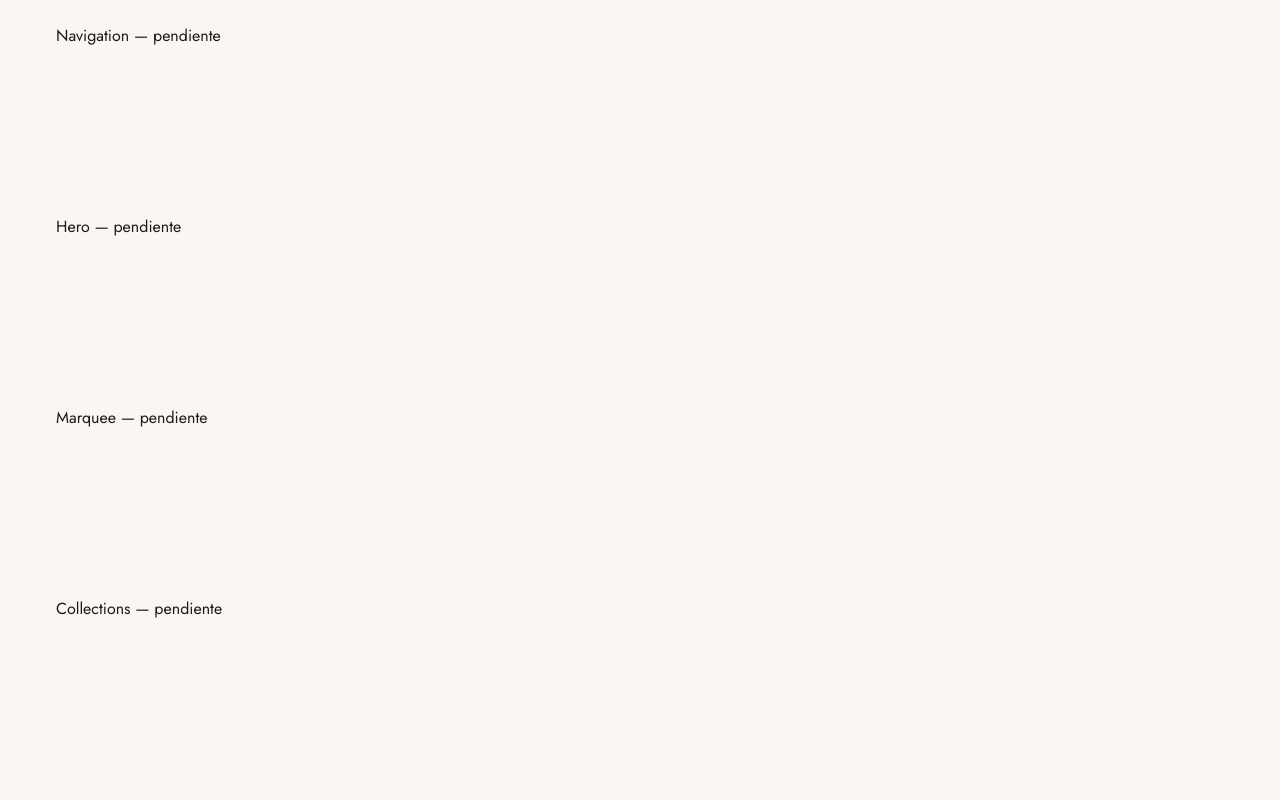
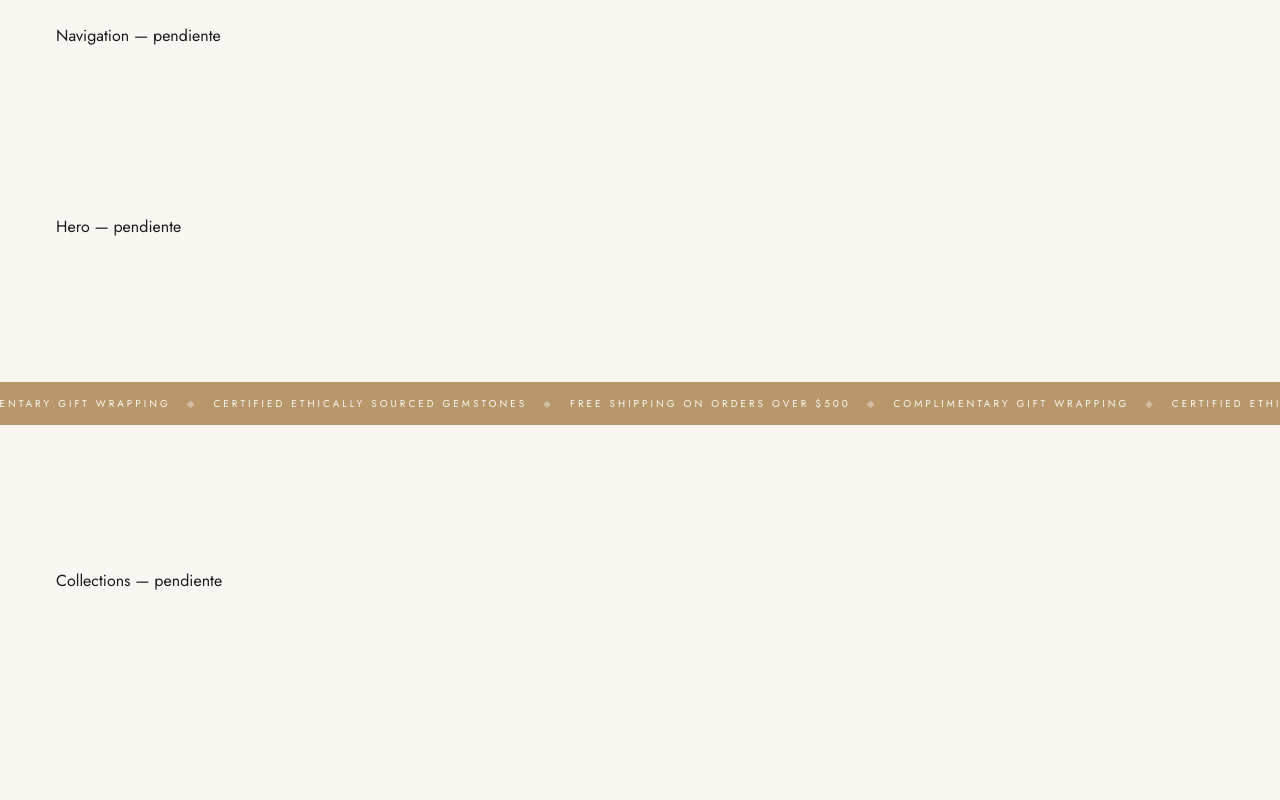
Before and after one commit to jadx2/07_joyeria, a React (Vite) app: page / in a window 1280 px wide. Shown: the top 800 px of the page. Built offline with nearby package versions, Linux system fonts and the light colour scheme; a web font is replaced by a local one.

Commit message:
feat(#10): agrega la sección Marquee

```diff
--- /dev/null
+++ b/src/data/mensajesMarquee.js
@@ -0,0 +1,5 @@
+export const mensajesMarquee = [
+  "Free Shipping on Orders Over $500",
+  "Complimentary Gift Wrapping",
+  "Certified Ethically Sourced Gemstones",
+]
--- a/src/sections/Marquee/Marquee.css
+++ b/src/sections/Marquee/Marquee.css
@@ -1,3 +1,41 @@
 .marquee {
-  padding: var(--space-md) var(--container-pad);
+  background: var(--color-primary);
+  overflow: hidden;
+  padding: 14px 0;
 }
+
+.marquee__pista {
+  display: flex;
+  width: max-content;
+  white-space: nowrap;
+  animation: marquee-deslizar 60s linear infinite;
+}
+
+.marquee__grupo {
+  display: flex;
+  flex-shrink: 0;
+}
+
+.marquee__mensaje {
+  display: inline-flex;
+  align-items: center;
+  color: var(--color-light);
+  font-family: var(--font-body);
+  font-size: 10px;
+  letter-spacing: 0.3em;
+  text-transform: uppercase;
+}
+
+.marquee__rombo {
+  margin: 0 var(--space-sm);
+  opacity: 0.4;
+}
+
+@keyframes marquee-deslizar {
+  from {
+    transform: translateX(0);
+  }
+  to {
+    transform: translateX(-50%);
+  }
+}
--- a/src/sections/Marquee/Marquee.jsx
+++ b/src/sections/Marquee/Marquee.jsx
@@ -1,7 +1,26 @@
 import "./Marquee.css"
+import { mensajesMarquee } from "../../data/mensajesMarquee"
 
 const Marquee = () => {
-  return <section className="marquee">Marquee — pendiente</section>
+  return (
+    <section className="marquee">
+      <div className="marquee__pista">
+        {/* se duplica el bloque de 4 grupos para que la animación deslice sin cortes, incluso en pantallas anchas */}
+        {Array(8)
+          .fill(null)
+          .map((_, indice) => (
+            <span className="marquee__grupo" key={indice}>
+              {mensajesMarquee.map((mensaje) => (
+                <span className="marquee__mensaje" key={mensaje}>
+                  {mensaje}
+                  <span className="marquee__rombo">◆</span>
+                </span>
+              ))}
+            </span>
+          ))}
+      </div>
+    </section>
+  )
 }
 
 export default Marquee
```
